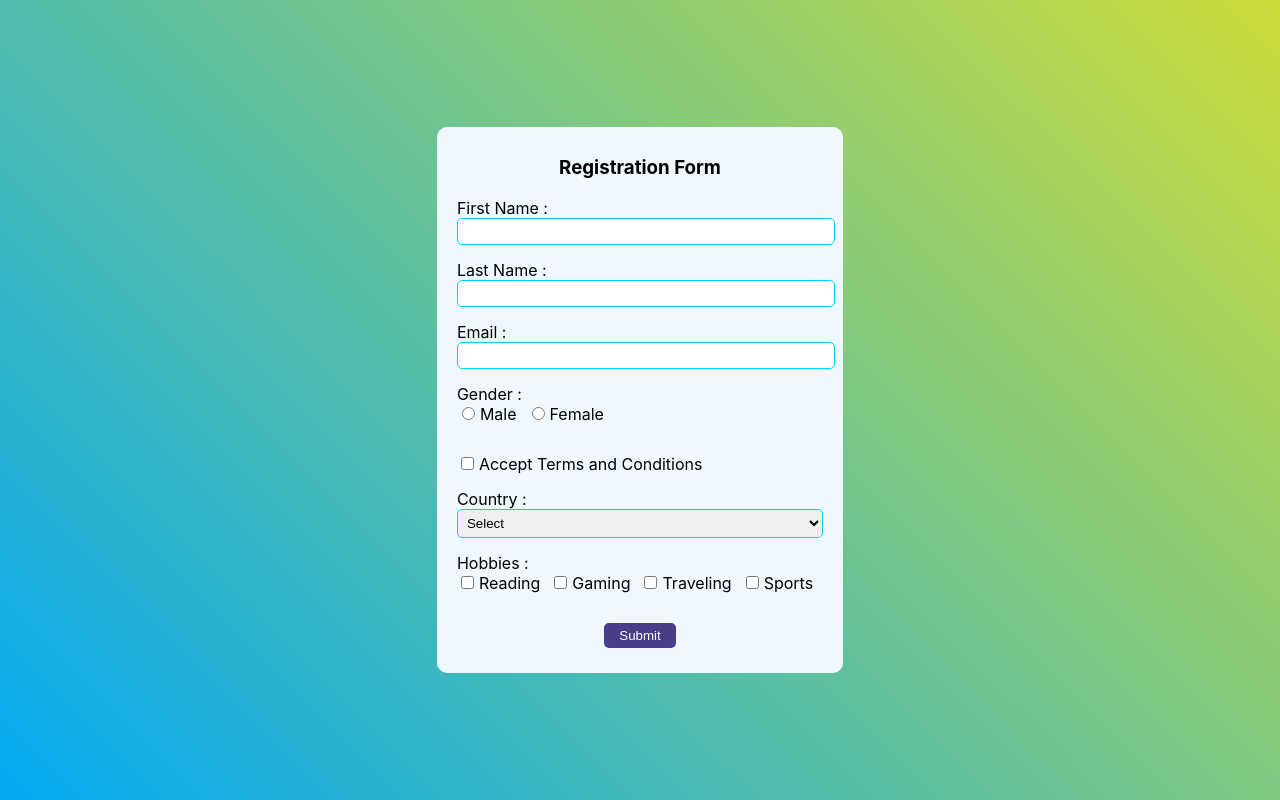
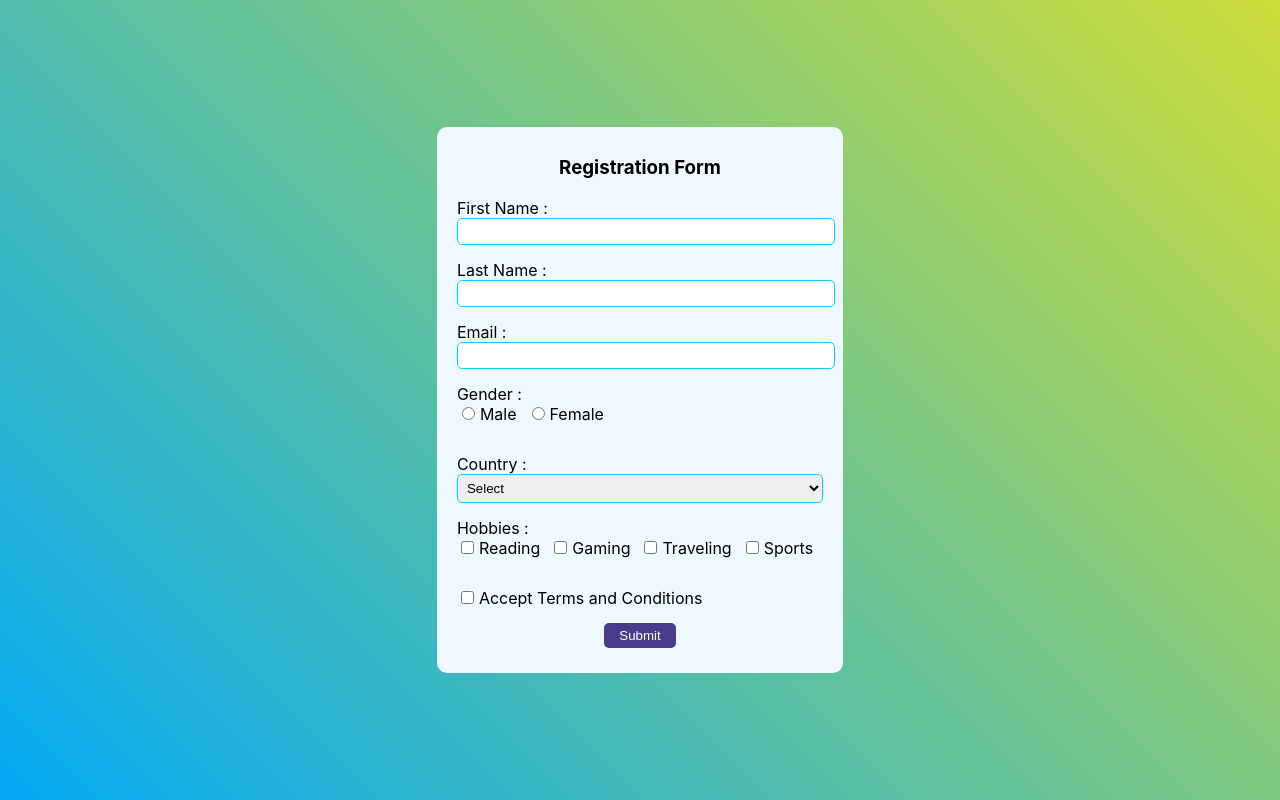
Before and after one commit to Magesh2507/form-validation-reactjs, a React (Create React App) app: page / in a window 1280 px wide. Built offline with nearby package versions, Linux system fonts and the light colour scheme.

Commit message:
Update App.js

```diff
--- a/src/App.js
+++ b/src/App.js
@@ -87,13 +87,6 @@ function App() {
             </div>
           </div>
           <div>
-            <label>
-              <Field type="checkbox" name="acceptTerms" />
-              Accept Terms and Conditions
-            </label>
-            <ErrorMessage className="error-message" name="acceptTerms" component="div" />
-          </div>
-          <div>
             <label htmlFor="country">Country :</label>
             <Field as="select" id="country" name="country"  className='input-fields'>
               <option value="">Select</option>
@@ -116,6 +109,13 @@ function App() {
               ))}
               <ErrorMessage className="error-message" name="hobbies" component="div" />
             </div>
+          </div>
+          <div>
+            <label>
+              <Field type="checkbox" name="acceptTerms" />
+              Accept Terms and Conditions
+            </label>
+            <ErrorMessage className="error-message" name="acceptTerms" component="div" />
           </div>
           <div className='btn-div'><button type='submit'>Submit</button></div>
         </Form>
```
